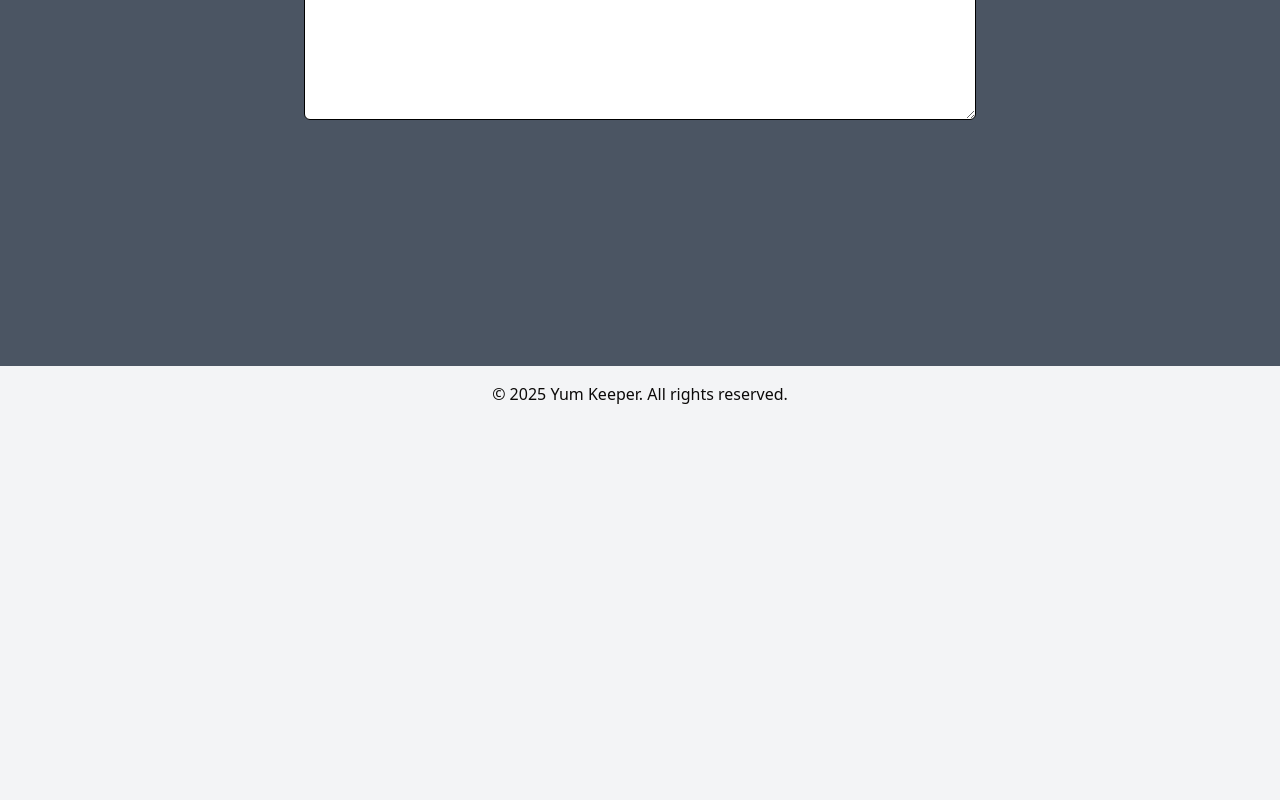
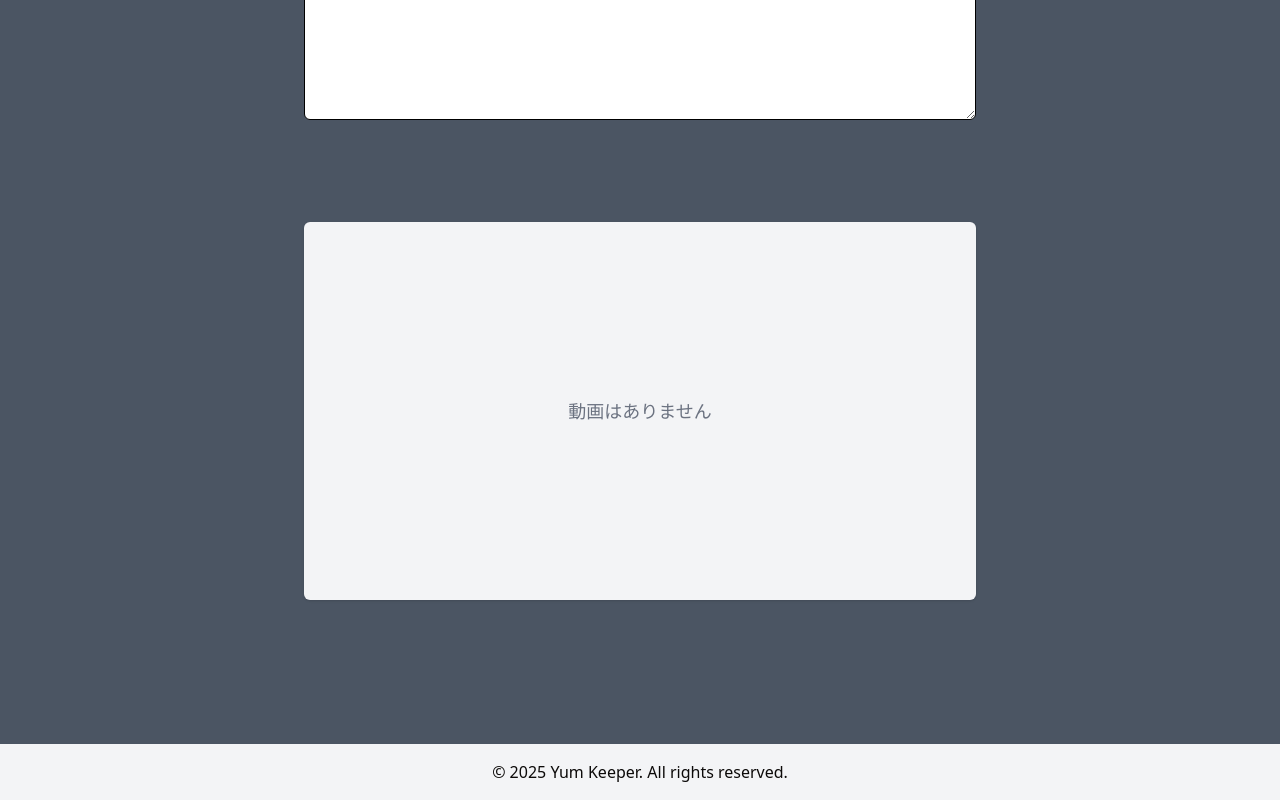
Before and after one commit to y4tk8/yumkeeper_frontend, a Next.js app: page /recipes/1 in a window 1280 px wide. Shown: the part 736-1536 px from the top of the page. Before the commit the page ends 1158 px from the top, so only its background shows below. Built offline with nearby package versions, Linux system fonts and the light colour scheme; no server answers; sample sign-in values are in the browser's storage.

Commit message:
chore: 動画未登録の場合は空コンテンツを表示するよう改善 #101

```diff
--- a/src/components/recipes/VideoDisplay.tsx
+++ b/src/components/recipes/VideoDisplay.tsx
@@ -5,10 +5,9 @@ interface VideoDisplayProps {
 }
 
 export default function VideoDisplay({ video }: VideoDisplayProps) {
-  if (!video) return null;
-
   return (
-    <div className="w-full aspect-video rounded-md overflow-hidden shadow">
+    <div className="w-full aspect-video rounded-md overflow-hidden shadow flex items-center justify-center bg-gray-100">
+      {video ? (
         <iframe
           width="100%"
           height="100%"
@@ -16,6 +15,9 @@ export default function VideoDisplay({ video }: VideoDisplayProps) {
           title="YouTube Video"
           allowFullScreen
         />
+      ) : (
+        <p className="text-gray-500 text-lg">動画はありません</p>
+      )}
     </div>
   );
 }
```
Lines whose indentation alone changed are shown as unchanged.
